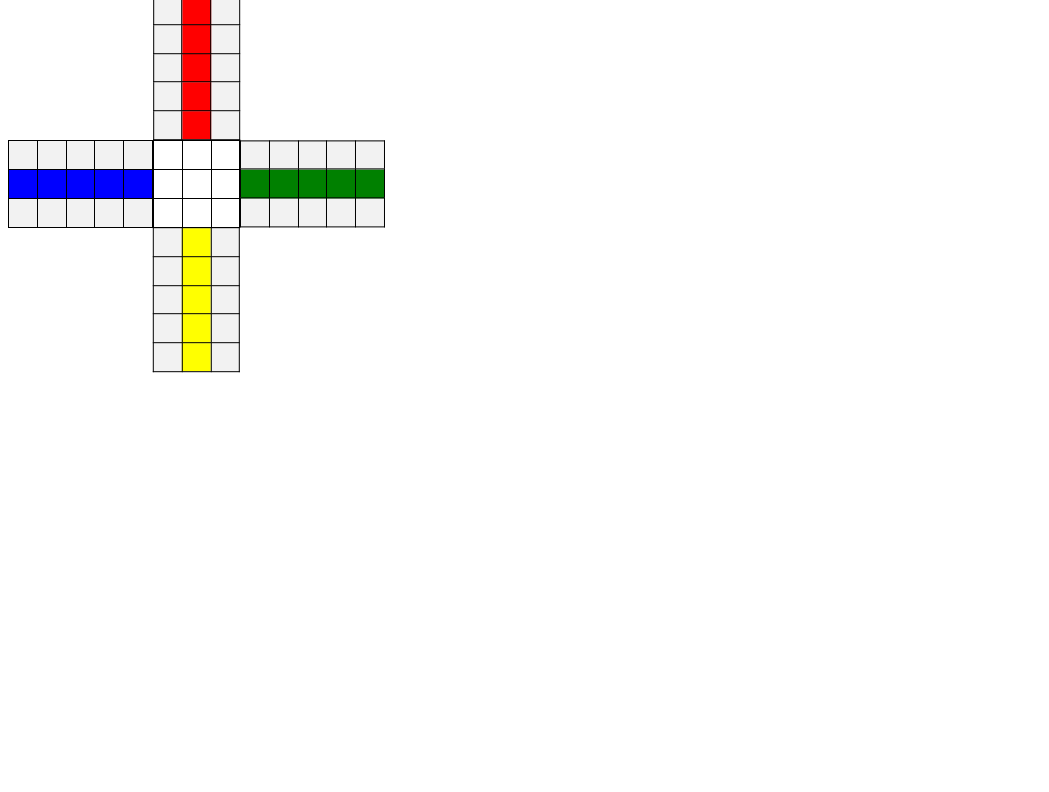
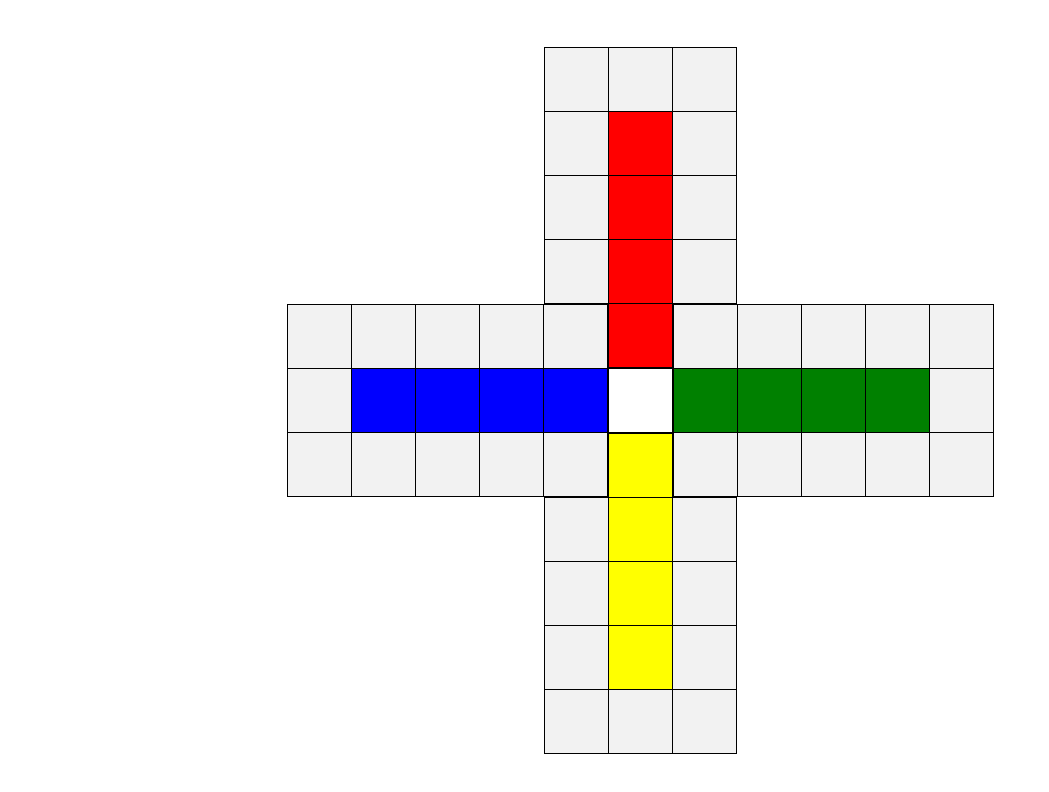
Before and after one commit to Drinkwafers/ProgettoSDEP, a website: page private/restricted.html in a window 1280 px wide. Shown: the whole page, without its empty margins (0-1049 px from the left). Drawn offline with Linux system fonts and the light colour scheme.

Commit message:
TABELLONE QUASI PERFETTO

```diff
--- a/private/restricted.css
+++ b/private/restricted.css
@@ -1,9 +1,15 @@
+body
+{
+    margin: 0;
+}
+
 #tabellone {
                 display: inline-flex;
-                flex-direction: column;
-                align-items: center;
-                gap: 1.8em;
-                margin-top: 1em;
+    flex-direction: column;
+    width: 100%;
+    height: 100vh;
+    justify-content: center;
+    align-items: center;
             }
 
             #blocco-centrale {
@@ -11,6 +17,11 @@
                 align-items: center;
                 justify-content: center;
                 gap: 0;
+            }
+
+            #sinistra, #destra
+            {
+                z-index: 100;
             }
 
             table {
@@ -34,18 +45,17 @@
                 background-color: yellow;
             }
 
-            #cammino {
+            #cammino ,#bianca{
                 background-color: #f2f2f2;
             }
 
             td {
                 border: 1px solid black;
-                padding: 0.5em;
-                text-align: left;
-                width: 1.8em;
-                height: 1.8em;
+                width: 4em;
+                height: 4em;
                 box-sizing: border-box;
             }
+
 
             #su {
                 transform: rotate(90deg);
@@ -55,9 +65,9 @@
                 transform: rotate(-90deg);
             }
 
-            #sinistra {
-                /* Nessuna rotazione necessaria per il bottom */
-            }
+            /*#sinistra {
+                /* Nessuna rotazione necessaria per il bottom
+            }*/
 
             #destra {
                 transform: rotate(180deg);
@@ -69,11 +79,6 @@
             }
 
             /* Assicuriamo che le tabelle laterali abbiano la stessa larghezza */
-            #sinistra, #destra {
+            #sinistra, #destra, #su, #giu{
                 width: auto;
             }
-
-            /* Allineamento delle tabelle superiore e inferiore */
-            #su, #giu {
-                width: auto;
-            }
--- a/private/restricted.html
+++ b/private/restricted.html
@@ -18,7 +18,7 @@
                     <td></td>
                 </tr>
                 <tr id="casa-rosso">
-                    <td></td>
+                    <td id="bianca"></td>
                     <td></td>
                     <td></td>
                     <td></td>
@@ -43,7 +43,7 @@
                         <td></td>
                     </tr>
                     <tr id="casa-blu">
-                        <td></td>
+                        <td id="bianca"></td>
                         <td></td>
                         <td></td>
                         <td></td>
@@ -61,18 +61,6 @@
                 <table>
                     <tr>
                         <td></td>
-                        <td></td>
-                        <td></td>
-                    </tr>
-                    <tr>
-                        <td></td>
-                        <td></td>
-                        <td></td>
-                    </tr>
-                    <tr>
-                        <td></td>
-                        <td></td>
-                        <td></td>
                     </tr>
                 </table>
 
@@ -85,7 +73,7 @@
                         <td></td>
                     </tr>
                     <tr id="casa-verde">
-                        <td></td>
+                        <td id="bianca"></td>
                         <td></td>
                         <td></td>
                         <td></td>
@@ -110,7 +98,7 @@
                     <td></td>
                 </tr>
                 <tr id="casa-giallo">
-                    <td></td>
+                    <td id="bianca"></td>
                     <td></td>
                     <td></td>
                     <td></td>
```
